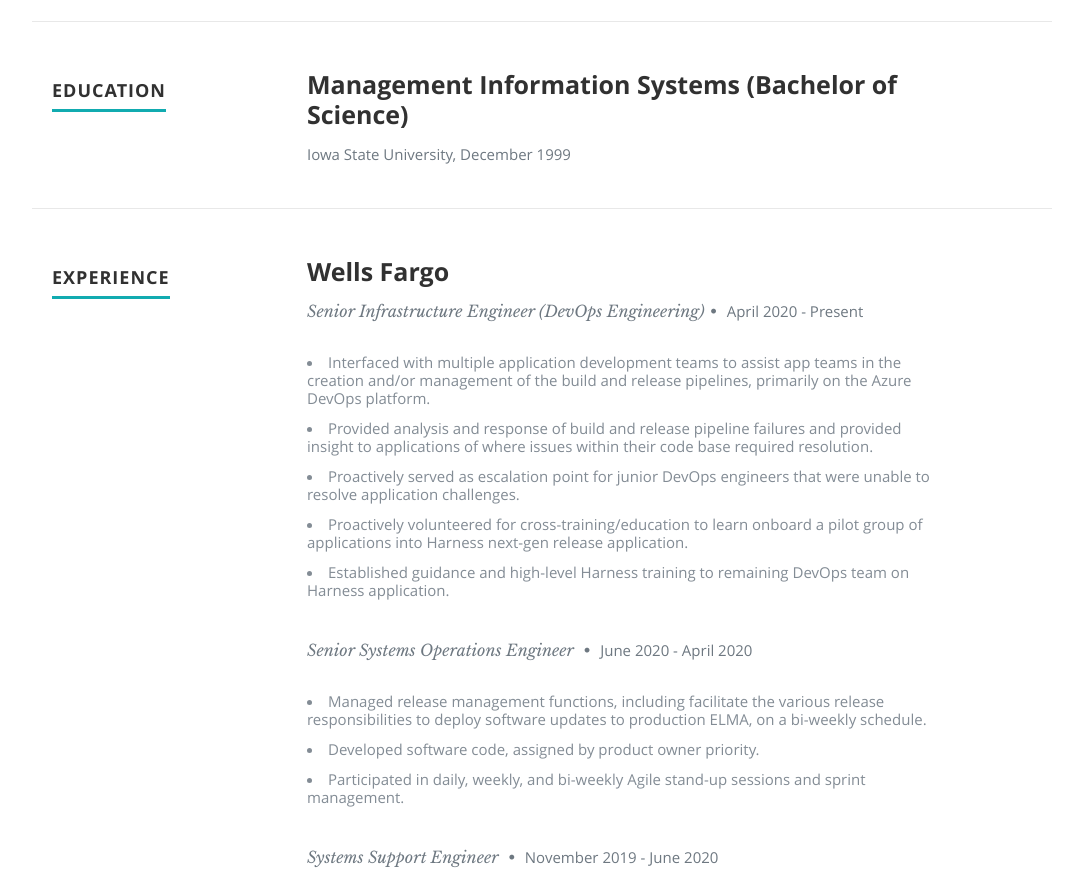
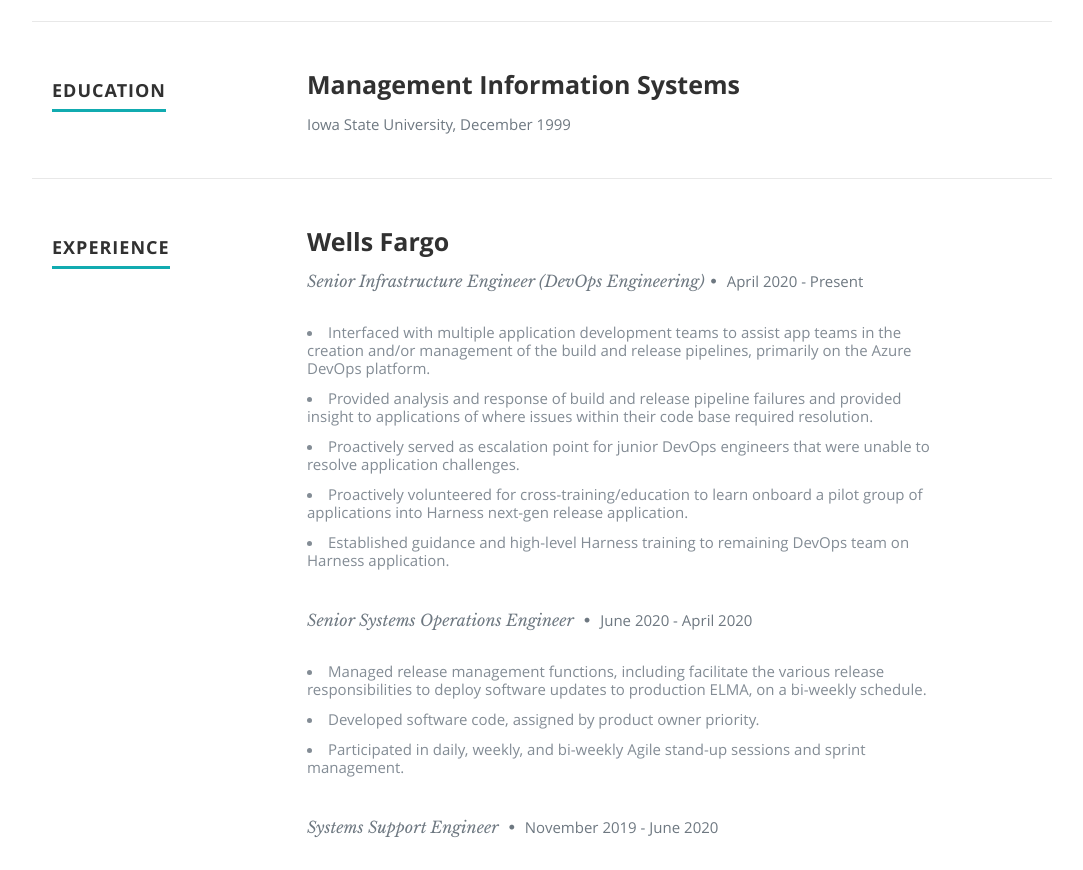
Before and after one commit to jonhider/cloud-resume, a plain HTML site: page frontend/index.html in a window 1280 px wide. Shown: the part 1805-2675 px from the top of the page, without its empty margins (98-1181 px from the left). Drawn offline with nearby package versions, Linux system fonts and the light colour scheme; a script that the page names is missing.

Commit message:
update resume

```diff
--- a/frontend/index.html
+++ b/frontend/index.html
@@ -152,7 +152,7 @@
          <div class="nine columns main-col">
             <div class="row item">
                <div class="twelve columns">
-                  <h3>Management Information Systems (Bachelor of Science)</h3>
+                  <h3>Management Information Systems</h3>
                   <p class="info"><em class="date">Iowa State University, December 1999</em>
                   </p>
                </div>
```
